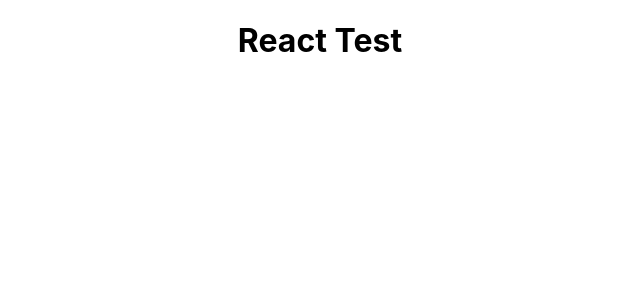
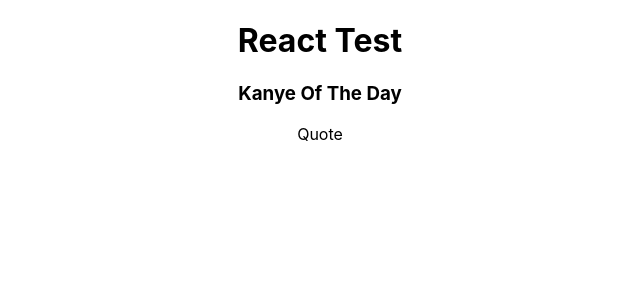
Before and after one commit to chavierto/react-test, a React (Create React App) app: page / in a window 1280 px wide. Shown: the top 300 px of the page, without its empty margins (320-960 px from the left). Built offline with nearby package versions, Linux system fonts and the light colour scheme.

Commit message:
Create KanyeDaily component
    - Add header and placeholder for quote
    - Add KanyeDaily to App.js

```diff
--- a/src/App.js
+++ b/src/App.js
@@ -1,9 +1,11 @@
 import './App.css';
+import KanyeDaily from './KanyeDaily';
 
 function App() {
 	return (
 		<div className='App'>
 			<h1>React Test</h1>
+			<KanyeDaily></KanyeDaily>
 		</div>
 	);
 }
--- /dev/null
+++ b/src/KanyeDaily.js
@@ -0,0 +1,12 @@
+import React from 'react';
+
+function KanyeDaily(props) {
+	const quotes = props;
+	return (
+		<div>
+			<h3>Kanye Of The Day</h3>
+			<div className='quote'>Quote</div>
+		</div>
+	);
+}
+export default KanyeDaily;
```
